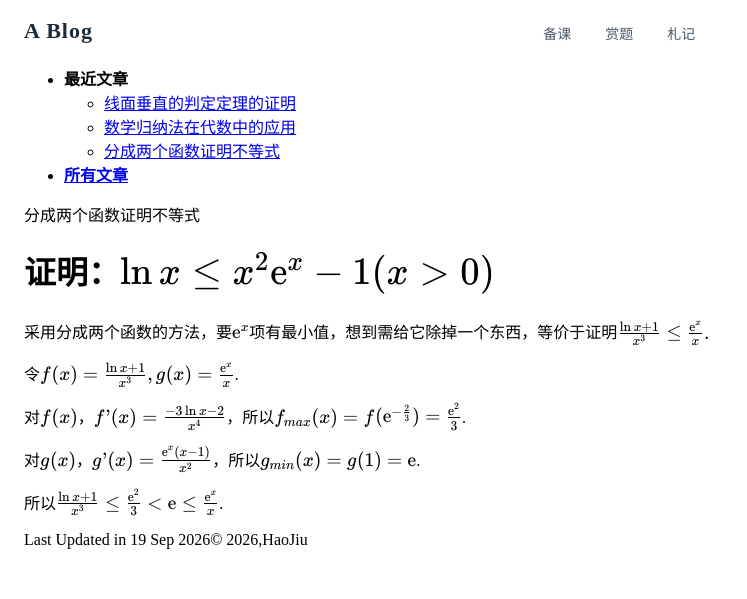
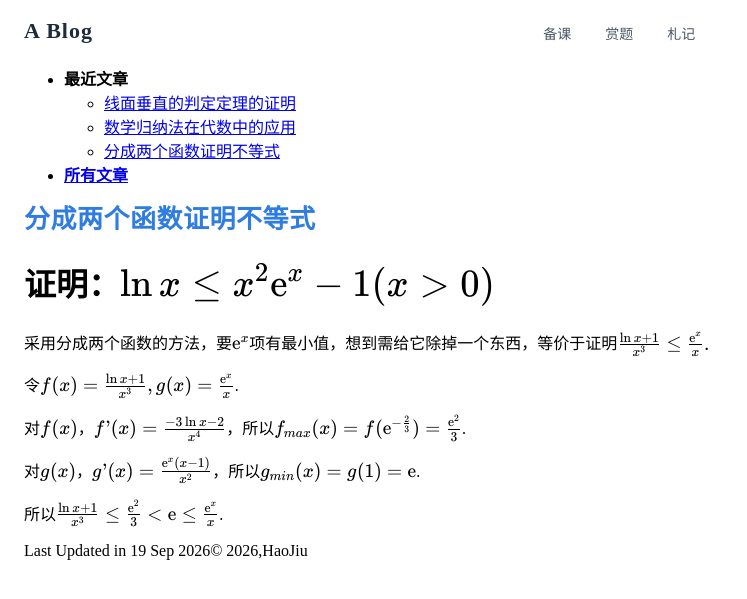
Before and after one commit to tan9p/tan9p.github.io, a Jekyll site: the page built from _posts/2023-10-01-inequality_of_derivative.md, in a window 1280 px wide. Shown: the top 599 px of the page, without its empty margins (0-747 px from the left). Built offline with Jekyll 4.4.1, drawn with Linux system fonts in a browser that asks for light colours.

Commit message:
更新文章CSS样式表

```diff
--- a/static/css/style.css
+++ b/static/css/style.css
@@ -576,3 +576,26 @@ body {
     #sec h3 { font-size: 17px; }
     #sec h4 { font-size: 16px; }
 }
+
+
+#name {
+    display: inline-block;
+    font-size: 26px;          /* 文章标题字号，可按需调 */
+    font-weight: 700;
+    line-height: 1.35;
+    letter-spacing: 0.5px;
+    color: #2f7de1;           /* 蓝色 */
+    text-decoration: none;
+    transition: color .2s ease, opacity .2s ease;
+}
+
+/* 悬停/聚焦时加深，保持可读性 */
+#name:hover,
+#name:focus-visible {
+    color: #1a5fc0;
+    outline: none;
+}
+
+/* 已访问保持同色，避免变紫 */
+#name:visited {
+    color: #2f7de1;
```
